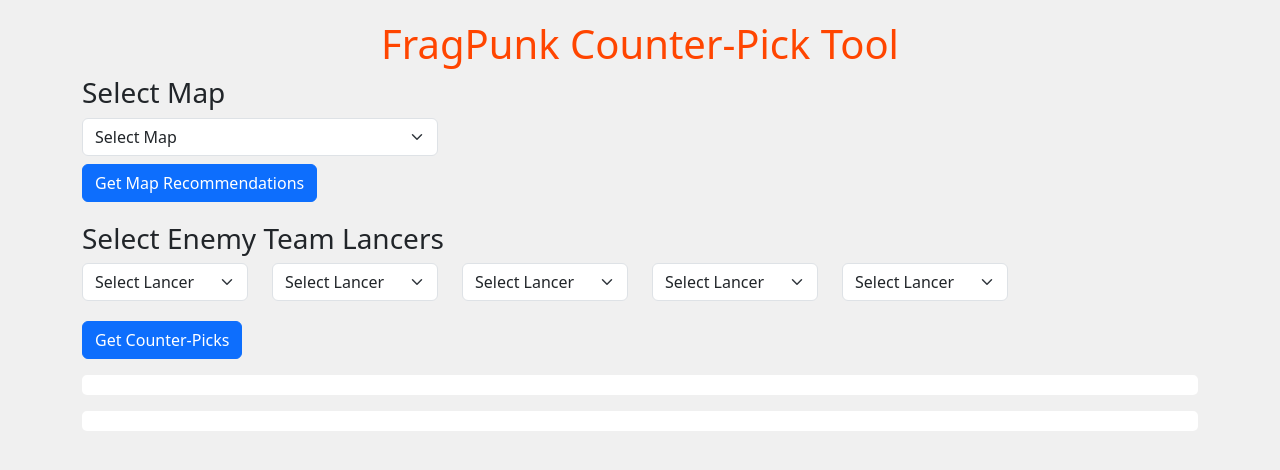
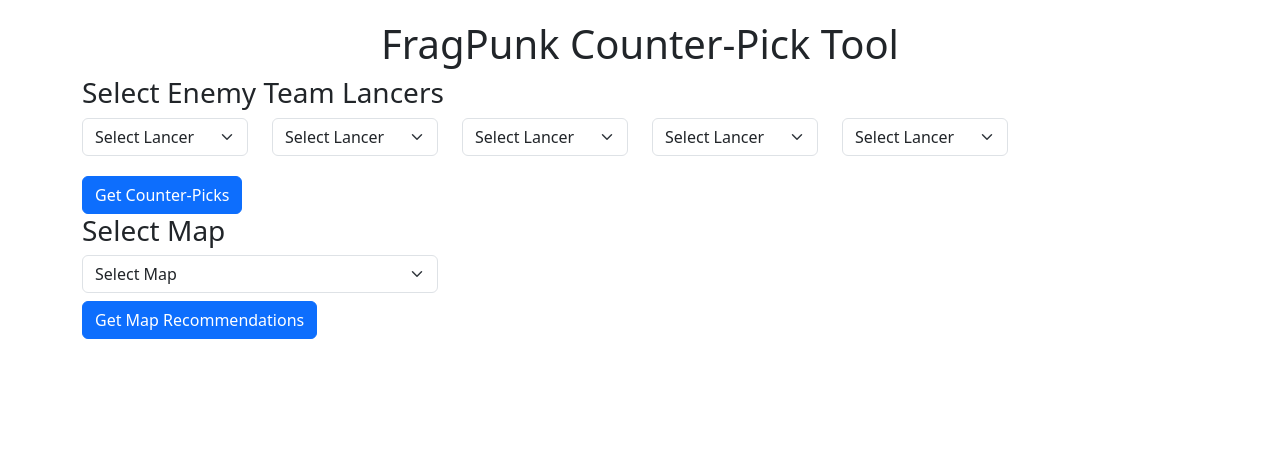
Before and after one commit to ekletecka/fragpunk-counter, a plain HTML site: page index.html in a window 1280 px wide. Drawn offline with nearby package versions, Linux system fonts and the light colour scheme.

Commit message:
Reverted colors and moved map selection below team choices

```diff
--- a/index.html
+++ b/index.html
@@ -6,15 +6,28 @@
   <title>FragPunk Counter-Pick Tool</title>
   <link href="https://cdn.jsdelivr.net/npm/bootstrap@5.3.0/dist/css/bootstrap.min.css" rel="stylesheet">
   <style>
-    body { padding: 20px; background-color: #f0f0f0; }
-    h1 { color: #ff4500; }
+    body { padding: 20px; }
     .lancer-section, .map-section { margin-bottom: 20px; }
-    #results, #map-results { margin-top: 20px; background-color: white; padding: 10px; border-radius: 5px; }
+    #results, #map-results { margin-top: 20px; }
   </style>
 </head>
 <body>
   <div class="container">
     <h1 class="text-center">FragPunk Counter-Pick Tool</h1>
+
+    <!-- Enemy Lancer Selection Section -->
+    <div class="lancer-section">
+      <h3>Select Enemy Team Lancers</h3>
+      <div class="row">
+        <div class="col-md-2"><select class="form-select" id="enemy1"><option value="">Select Lancer</option></select></div>
+        <div class="col-md-2"><select class="form-select" id="enemy2"><option value="">Select Lancer</option></select></div>
+        <div class="col-md-2"><select class="form-select" id="enemy3"><option value="">Select Lancer</option></select></div>
+        <div class="col-md-2"><select class="form-select" id="enemy4"><option value="">Select Lancer</option></select></div>
+        <div class="col-md-2"><select class="form-select" id="enemy5"><option value="">Select Lancer</option></select></div>
+      </div>
+    </div>
+
+    <button class="btn btn-primary" onclick="getCounterPicks()">Get Counter-Picks</button>
 
     <!-- Map Selection Section -->
     <div class="map-section">
@@ -35,20 +48,6 @@
       <button class="btn btn-primary mt-2" onclick="getMapRecommendations()">Get Map Recommendations</button>
     </div>
 
-    <!-- Enemy Lancer Selection Section -->
-    <div class="lancer-section">
-      <h3>Select Enemy Team Lancers</h3>
-      <div class="row">
-        <div class="col-md-2"><select class="form-select" id="enemy1"><option value="">Select Lancer</option></select></div>
-        <div class="col-md-2"><select class="form-select" id="enemy2"><option value="">Select Lancer</option></select></div>
-        <div class="col-md-2"><select class="form-select" id="enemy3"><option value="">Select Lancer</option></select></div>
-        <div class="col-md-2"><select class="form-select" id="enemy4"><option value="">Select Lancer</option></select></div>
-        <div class="col-md-2"><select class="form-select" id="enemy5"><option value="">Select Lancer</option></select></div>
-      </div>
-    </div>
-
-    <button class="btn btn-primary" onclick="getCounterPicks()">Get Counter-Picks</button>
-
     <!-- Results Sections -->
     <div id="map-results" class="mt-3"></div>
     <div id="results" class="mt-3"></div>
```
